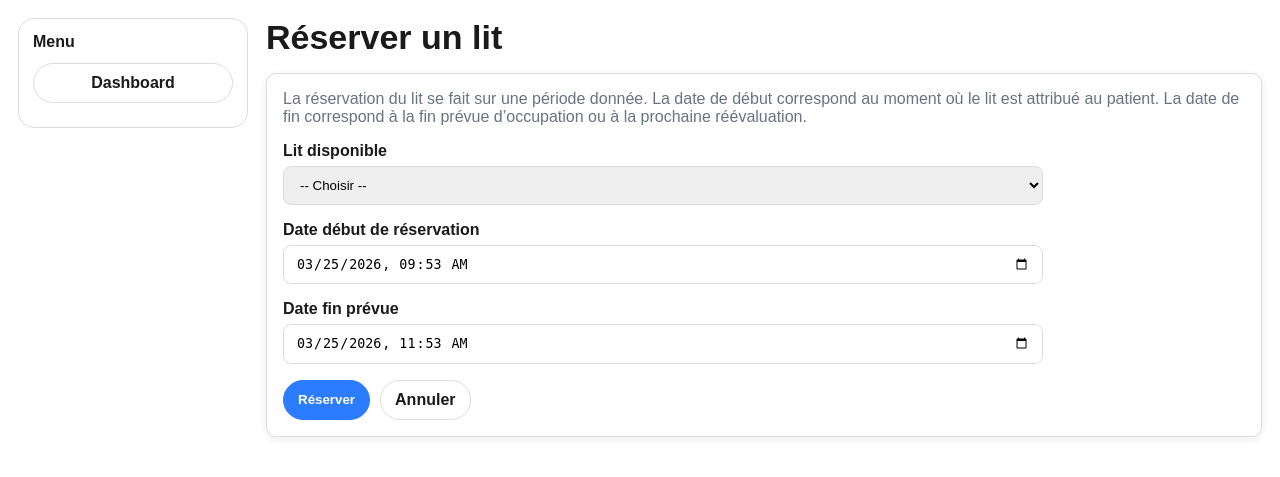
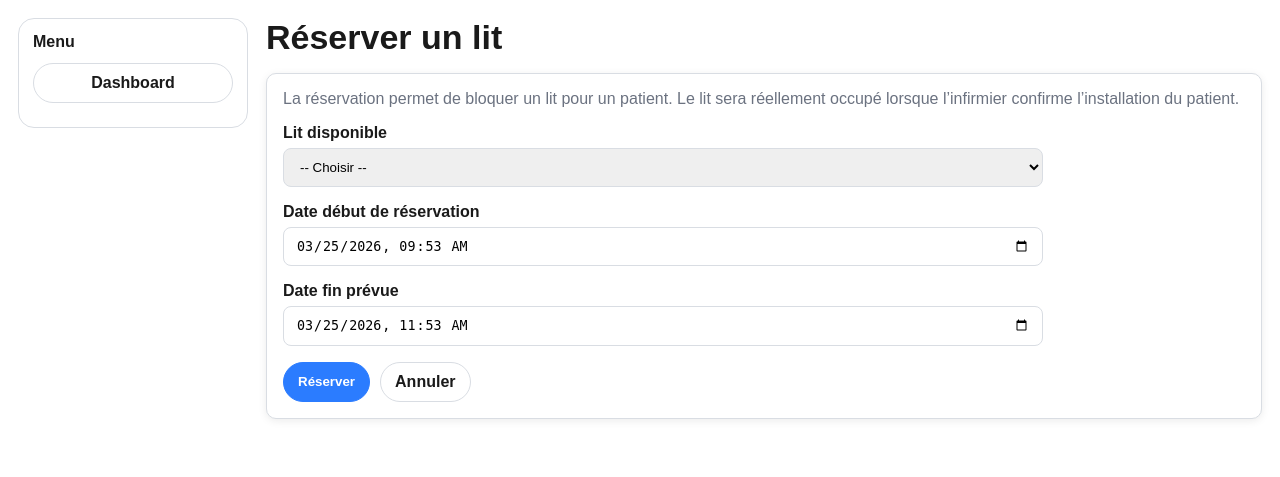
Before and after one commit to salo00h/site-hopital, a PHP site: template app/views/lits/reserver.php in a window 1280 px wide. Shown: the part 46-523 px from the top of the page. Run offline with PHP 8.4, Linux system fonts and the light colour scheme; the template is opened without the code that fills it: most values are stand-ins (such as "Sample title", 1, 10 or a date in 2020).

Commit message:
Update reserver.php

```diff
--- a/app/views/lits/reserver.php
+++ b/app/views/lits/reserver.php
@@ -15,9 +15,8 @@
 <?php else: ?>
   <div class="card">
     <p class="card-subtitle">
-      La réservation du lit se fait sur une période donnée.
-      La date de début correspond au moment où le lit est attribué au patient.
-      La date de fin correspond à la fin prévue d’occupation ou à la prochaine réévaluation.
+      La réservation permet de bloquer un lit pour un patient.
+      Le lit sera réellement occupé lorsque l’infirmier confirme l’installation du patient.
     </p>
 
     <form class="form" method="post" action="index.php?action=lit_reserver">
```
